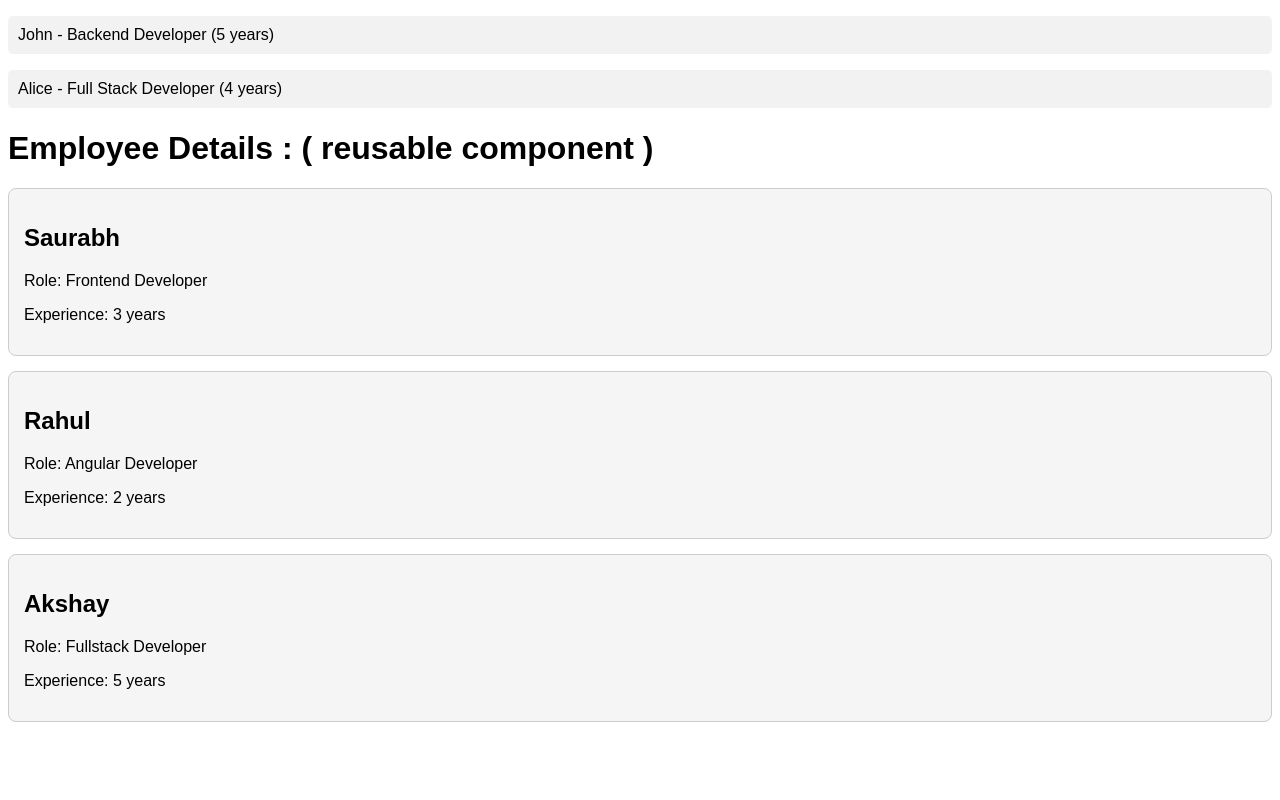
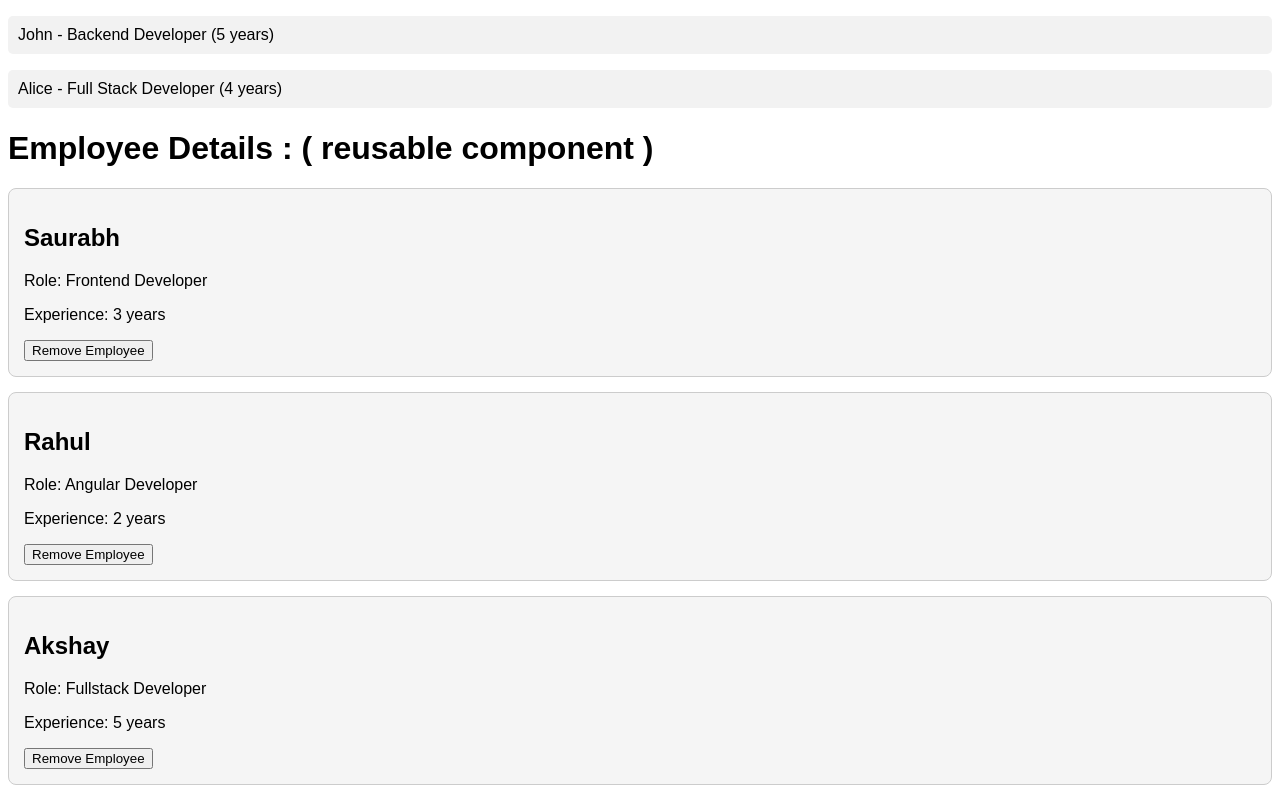
Before and after one commit to kadamsaurabh222/angular-learning, an Angular app: page / in a window 1280 px wide. Shown: the part 1187-1987 px from the top of the page. Before the commit the page ends 1924 px from the top, so only its background shows below. Built offline with nearby package versions, Linux system fonts and the light colour scheme.

Commit message:
Implemented Angular component communication using @Input and @Output

```diff
--- a/src/app/app.html
+++ b/src/app/app.html
@@ -5,23 +5,25 @@
 <app-toggle-text></app-toggle-text>
 <app-skills-list></app-skills-list>
 
-
 <h1>Employee Details : ( reusable component )</h1>
 
 <app-employee-card
   [name]="'Saurabh'"
   [role]="'Frontend Developer'"
-  [experience]="3">
-</app-employee-card>
+  [experience]="3"
+  (removeEmployee)="showMessage($event)"
+></app-employee-card>
 
 <app-employee-card
   [name]="'Rahul'"
   [role]="'Angular Developer'"
-  [experience]="2">
-</app-employee-card>
+  [experience]="2"
+  (removeEmployee)="showMessage($event)"
+></app-employee-card>
 
 <app-employee-card
   [name]="'Akshay'"
   [role]="'Fullstack Developer'"
-  [experience]="5">
-</app-employee-card>
+  [experience]="5"
+  (removeEmployee)="showMessage($event)"
+></app-employee-card>
--- a/src/app/app.ts
+++ b/src/app/app.ts
@@ -8,11 +8,21 @@ import { EmployeeCardComponent } from './components/employee-card/employee-card'
 
 @Component({
   selector: 'app-root',
-  imports: [RouterOutlet, HeaderComponent, CounterComponent, ToggleTextComponent,
-    SkillsListComponent, EmployeeCardComponent],
+  imports: [
+    RouterOutlet,
+    HeaderComponent,
+    CounterComponent,
+    ToggleTextComponent,
+    SkillsListComponent,
+    EmployeeCardComponent,
+  ],
   templateUrl: './app.html',
-  styleUrl: './app.css'
+  styleUrl: './app.css',
 })
 export class App {
   protected readonly title = signal('angular-practice');
+
+  showMessage(employeeName: string) {
+    alert(employeeName + ' removed successfully');
+  }
 }
--- a/src/app/components/employee-card/employee-card.html
+++ b/src/app/components/employee-card/employee-card.html
@@ -1,9 +1,9 @@
 <div class="card">
-
   <h2>{{ name }}</h2>
 
   <p>Role: {{ role }}</p>
 
   <p>Experience: {{ experience }} years</p>
 
+  <button (click)="onRemove()">Remove Employee</button>
 </div>
--- a/src/app/components/employee-card/employee-card.ts
+++ b/src/app/components/employee-card/employee-card.ts
@@ -1,4 +1,4 @@
-import { Component, Input } from '@angular/core';
+import { Component, EventEmitter, Input, Output } from '@angular/core';
 
 @Component({
   selector: 'app-employee-card',
@@ -7,11 +7,15 @@ import { Component, Input } from '@angular/core';
   styleUrl: './employee-card.css',
 })
 export class EmployeeCardComponent {
-
   @Input() name = '';
 
   @Input() role = '';
 
   @Input() experience = 0;
 
+  @Output() removeEmployee = new EventEmitter<string>();
+
+  onRemove() {
+    this.removeEmployee.emit(this.name);
+  }
 }
```
Also changed, not shown: 1 other file (tests, documents, lock files or other folders).
